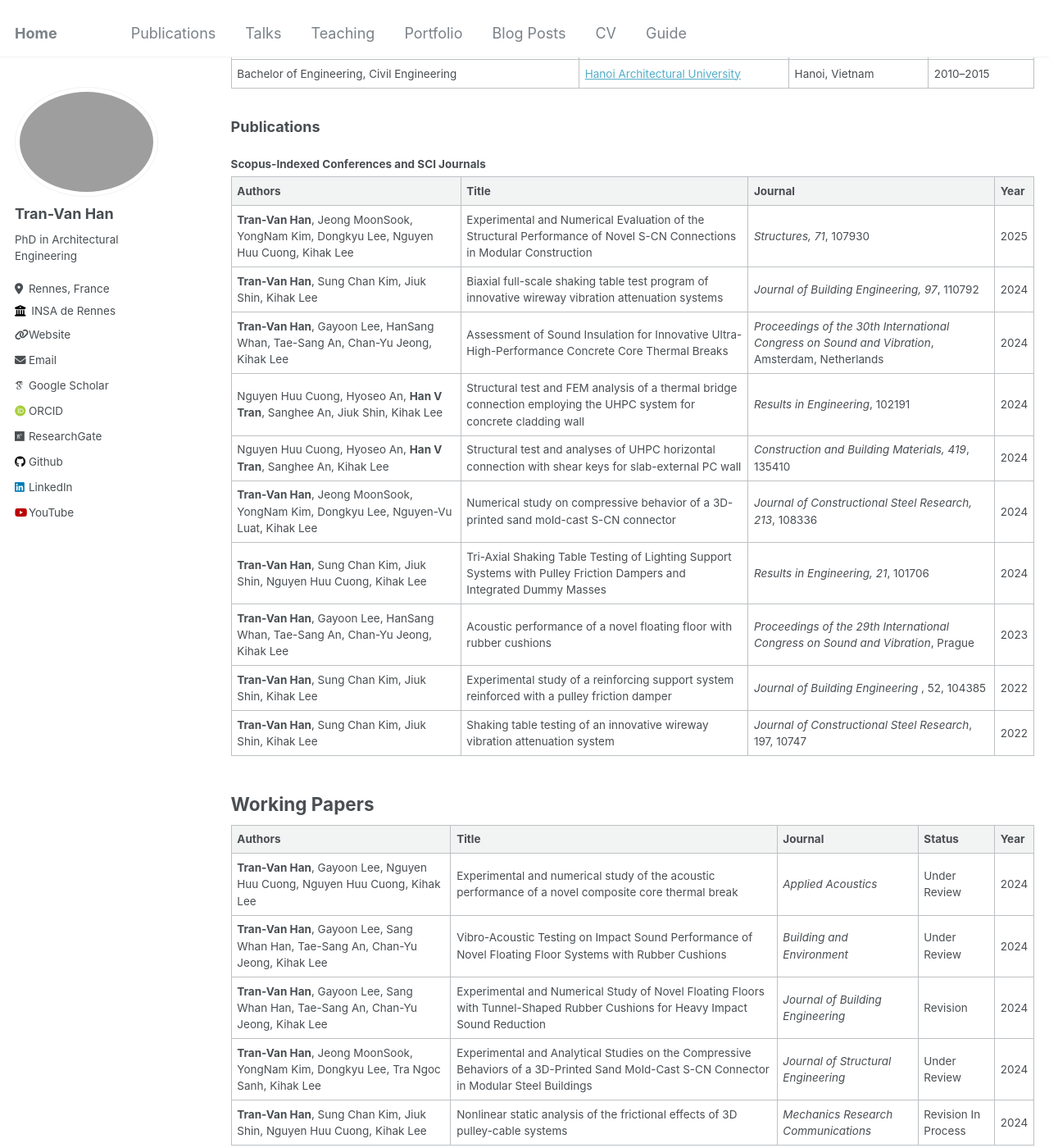
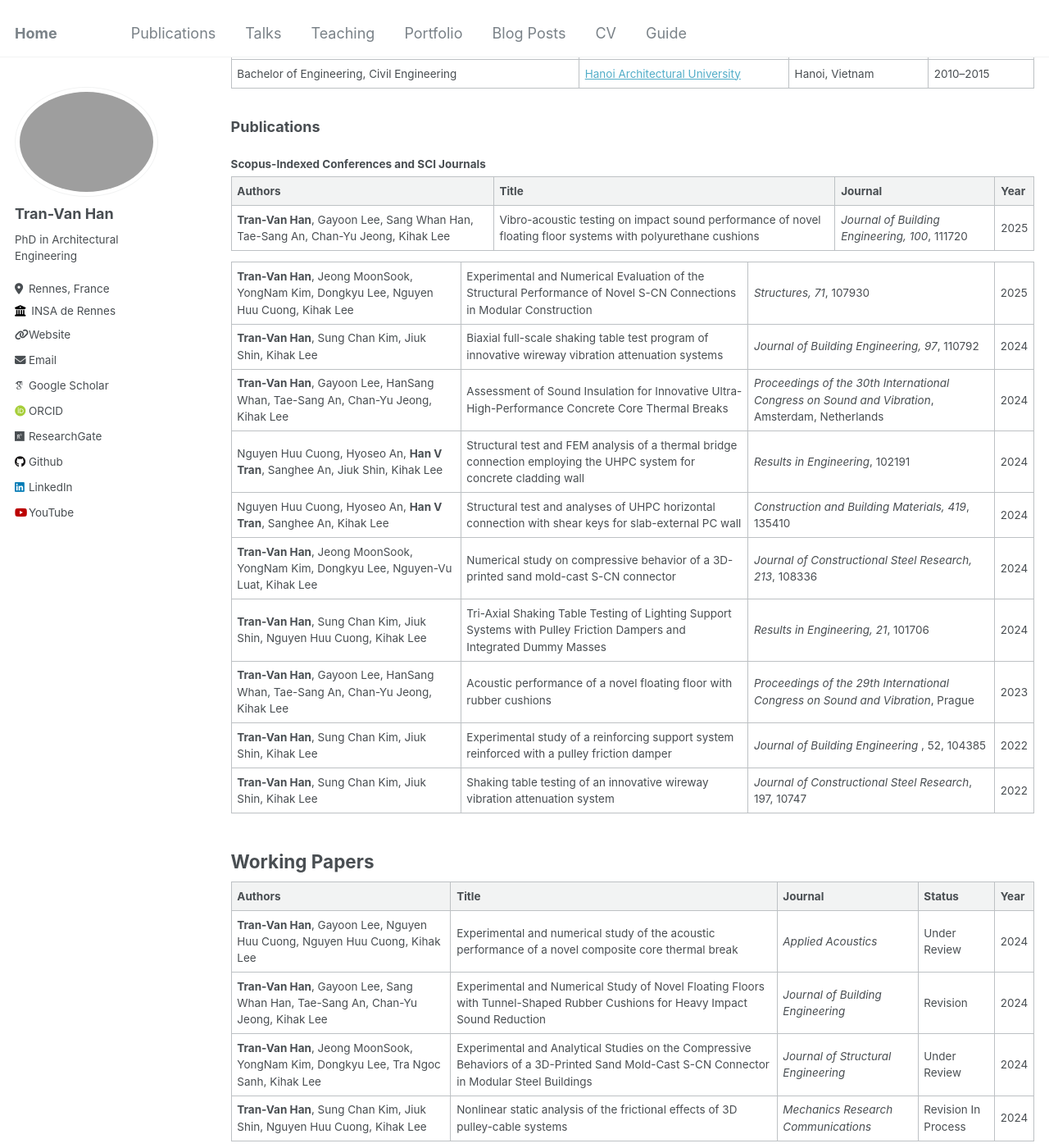
Before and after one commit to tranhan1405/tranhan1405.github.io, a Jekyll site: the page built from _pages/cv.md, in a window 1280 px wide and 1400 px high, scrolled down 800 px. Shown: the whole window at 82% size. Built offline with Jekyll 4.4.1, drawn with Linux system fonts in a browser that asks for light colours; some web fonts are replaced; some of the changed lines change nothing that is shown.

Commit message:
Update cv.md

```diff
--- a/_pages/cv.md
+++ b/_pages/cv.md
@@ -41,6 +41,8 @@ redirect_from:
 
 | Authors                    | Title                                                                                     | Journal                                | Year |
 |--------------------------------|-----------------------------------------------------------------------------------------------|--------------------------------------------|-----------|
+| **Tran-Van Han**, Gayoon Lee, Sang Whan Han, Tae-Sang An, Chan-Yu Jeong, Kihak Lee                | Vibro-acoustic testing on impact sound performance of novel floating floor systems with polyurethane cushions | *Journal of Building Engineering, 100*, 111720 | 2025 |
+
 | **Tran-Van Han**, Jeong MoonSook, YongNam Kim, Dongkyu Lee, Nguyen Huu Cuong, Kihak Lee  | Experimental and Numerical Evaluation of the Structural Performance of Novel S-CN Connections in Modular Construction | *Structures, 71*, 107930 | 2025 |
 | **Tran-Van Han**, Sung Chan Kim, Jiuk Shin, Kihak Lee | Biaxial full-scale shaking table test program of innovative wireway vibration attenuation systems | *Journal of Building Engineering, 97*, 110792 | 2024 |
 | **Tran-Van Han**, Gayoon Lee, HanSang Whan, Tae-Sang An, Chan-Yu Jeong, Kihak Lee | Assessment of Sound Insulation for Innovative Ultra-High-Performance Concrete Core Thermal Breaks | *Proceedings of the 30th International Congress on Sound and Vibration*, Amsterdam, Netherlands | 2024 |
@@ -58,7 +60,6 @@ redirect_from:
 | Authors                                                                                         | Title                                                                                                               | Journal                               | Status                | Year |
 |-------------------------------------------------------------------------------------------------|---------------------------------------------------------------------------------------------------------------------|---------------------------------------|-----------------------|------|
 | **Tran-Van Han**, Gayoon Lee, Nguyen Huu Cuong, Nguyen Huu Cuong, Kihak Lee                       | Experimental and numerical study of the acoustic performance of a novel composite core thermal break                | *Applied Acoustics*                   | Under Review          | 2024 |
-| **Tran-Van Han**, Gayoon Lee, Sang Whan Han, Tae-Sang An, Chan-Yu Jeong, Kihak Lee                | Vibro-Acoustic Testing on Impact Sound Performance of Novel Floating Floor Systems with Rubber Cushions             | *Building and Environment*            | Under Review          | 2024 |
 | **Tran-Van Han**, Gayoon Lee, Sang Whan Han, Tae-Sang An, Chan-Yu Jeong, Kihak Lee                | Experimental and Numerical Study of Novel Floating Floors with Tunnel-Shaped Rubber Cushions for Heavy Impact Sound Reduction | *Journal of Building Engineering* | Revision              | 2024 |
 | **Tran-Van Han**, Jeong MoonSook, YongNam Kim, Dongkyu Lee, Tra Ngoc Sanh, Kihak Lee              | Experimental and Analytical Studies on the Compressive Behaviors of a 3D-Printed Sand Mold-Cast S-CN Connector in Modular Steel Buildings | *Journal of Structural Engineering* | Under Review          | 2024 |
 | **Tran-Van Han**, Sung Chan Kim, Jiuk Shin, Nguyen Huu Cuong, Kihak Lee                           | Nonlinear static analysis of the frictional effects of 3D pulley-cable systems                                     | *Mechanics Research Communications*   | Revision In Process   | 2024 |
```
